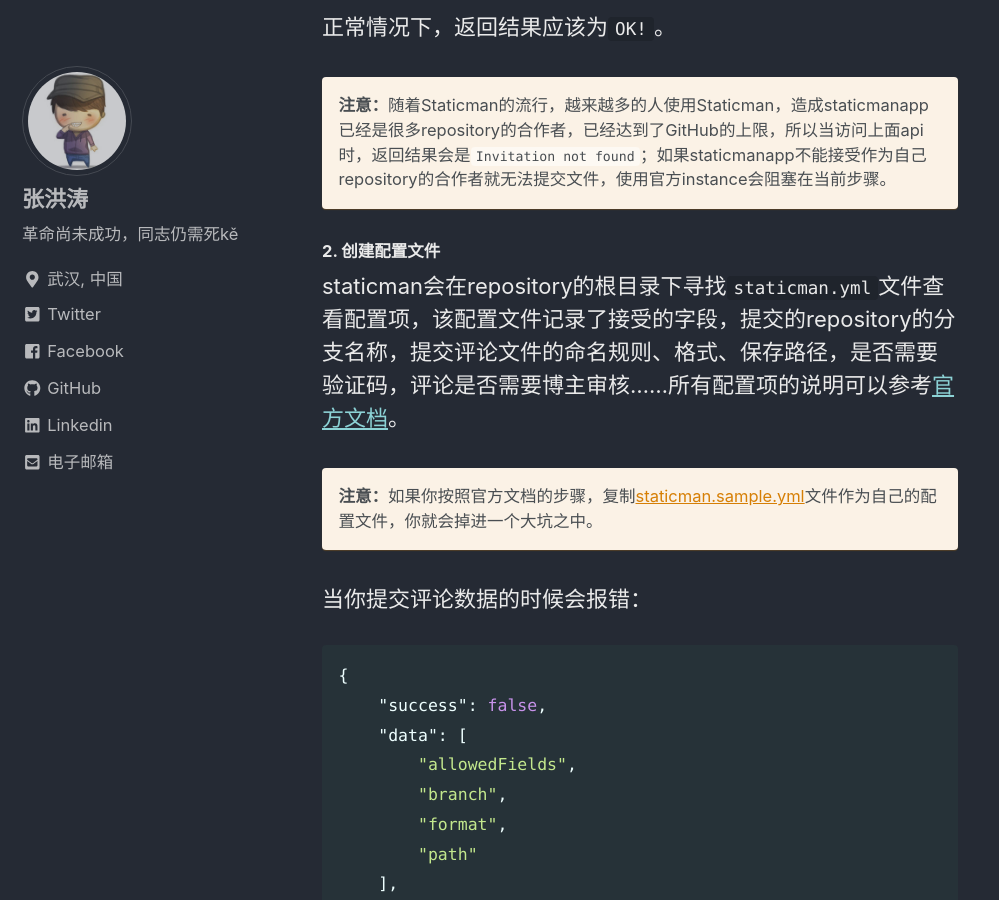
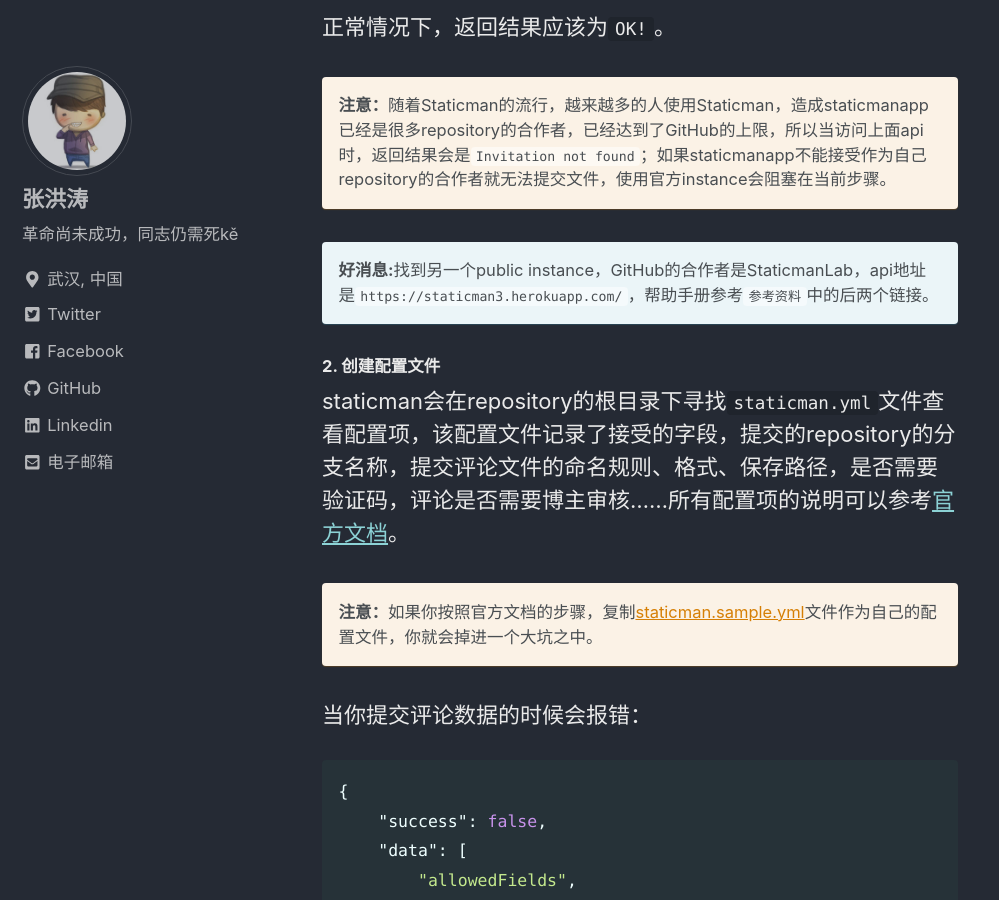
Before and after one commit to changhungtao/changhungtao.github.io, a Jekyll site: the page built from _posts/2019-02-25-使用Statiman给博客提供评论功能.md, in a window 1280 px wide and 900 px high, scrolled down 2155 px. Shown: the whole window, without its empty margins (0-999 px from the left). Built offline with Jekyll 4.4.1, drawn with Linux system fonts in a browser that asks for light colours; cached includes are drawn as plain includes; part of the change alters nothing that is shown.

Commit message:
修改博文，增加另一个public instance api

```diff
--- a/_posts/2019-02-25-使用Statiman给博客提供评论功能.md
+++ b/_posts/2019-02-25-使用Statiman给博客提供评论功能.md
@@ -144,6 +144,9 @@ https://api.staticman.net/v2/connect/{your GitHub username}/{your repository nam
 **注意：**随着Staticman的流行，越来越多的人使用Staticman，造成staticmanapp已经是很多repository的合作者，已经达到了GitHub的上限，所以当访问上面api时，返回结果会是`Invitation not found`；如果staticmanapp不能接受作为自己repository的合作者就无法提交文件，使用官方instance会阻塞在当前步骤。
 {: .notice--warning}
 
+**好消息:**找到另一个public instance，GitHub的合作者是StaticmanLab，api地址是`https://staticman3.herokuapp.com/`，帮助手册参考`参考资料`中的后两个链接。
+{: .notice--info}
+
 #### 2. 创建配置文件
 
 staticman会在repository的根目录下寻找`staticman.yml`文件查看配置项，该配置文件记录了接受的字段，提交的repository的分支名称，提交评论文件的命名规则、格式、保存路径，是否需要验证码，评论是否需要博主审核……所有配置项的说明可以参考[官方文档](https://staticman.net/docs/configuration)。
@@ -225,5 +228,5 @@ https://{your staticman url}/v2/entry/{GITHUB USERNAME}/{GITHUB REPOSITORY}/{BRA
 - [Staticman官网](https://staticman.net/)
 - [Staticman指导文档](https://staticman.net/docs/)
 - [minimal-mistakes主题配置指导](https://mmistakes.github.io/minimal-mistakes/docs/configuration/#static-based-comments-via-staticman)
-- https://vincenttam.gitlab.io/post/2018-09-16-staticman-powered-gitlab-pages/2/
-- https://github.com/VincentTam/TestStaticmanLab
+- [https://vincenttam.gitlab.io/post/2018-09-16-staticman-powered-gitlab-pages/2/](https://vincenttam.gitlab.io/post/2018-09-16-staticman-powered-gitlab-pages/2/)
+- [https://github.com/VincentTam/TestStaticmanLab](https://github.com/VincentTam/TestStaticmanLab)
```
